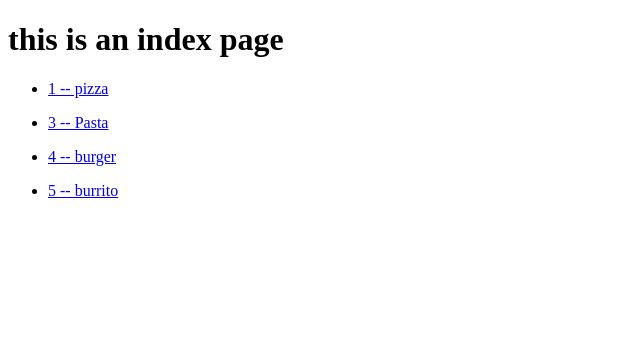
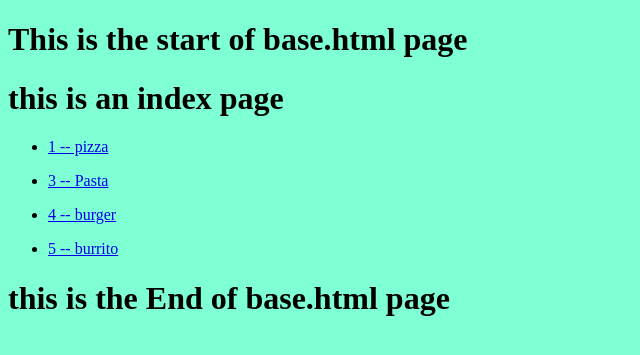
Before and after one commit to Ajinkyasus/django_3_ajinkya, a Django app: page /food/index/ in a window 1280 px wide. Shown: the top 355 px of the page, without its empty margins (0-640 px from the left). Run offline with Django 4.2, Linux system fonts and the light colour scheme; data comes from the database, SQL or seed files in the repository.

Commit message:
commit:22

```diff
--- a/mysite/food/static/food/style.css
+++ b/mysite/food/static/food/style.css
@@ -0,0 +1,3 @@
+body {
+    background-color: aquamarine;
+}
--- /dev/null
+++ b/mysite/food/templates/food/base.html
@@ -0,0 +1,23 @@
+{% load static %}
+
+<!DOCTYPE html>
+<html lang="en">
+<head>
+    <meta charset="UTF-8">
+    <meta name="viewport" content="width=device-width, initial-scale=1.0">
+    <title>Document</title>
+    <link rel="stylesheet" href="{% static 'food/style.css' %}"
+</head>
+<body>
+    <h1>This is the start of base.html page</h1>
+
+
+    {% block body %}
+    {% endblock %}
+
+    <h1>this is the End of base.html page</h1>
+
+
+
+</body>
+</html>
--- a/mysite/food/templates/food/index.html
+++ b/mysite/food/templates/food/index.html
@@ -1,3 +1,4 @@
+{% extends 'food/base.html' %}
 <!DOCTYPE html>
 <html lang="en">
 <head>
@@ -6,6 +7,8 @@
     <title>Document</title>
 </head>
 <body>
+    {% block body %}
+
     <h1>this is an index page</h1>
 
     {% for item in itemlist %}
@@ -21,5 +24,10 @@
 
 
     {% endfor %}
+
+
+    {% endblock %}
+
+
 </body>
 </html>
```
